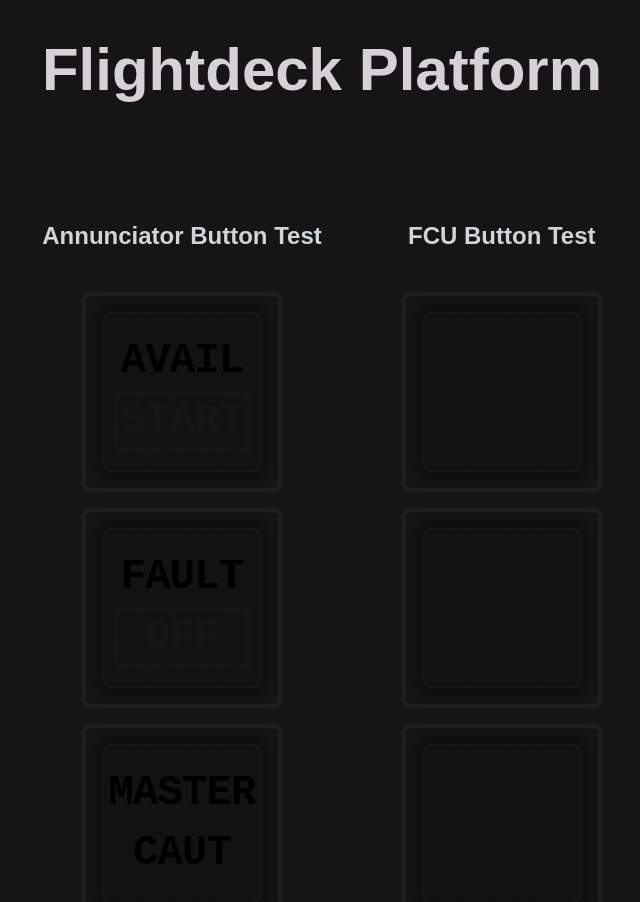
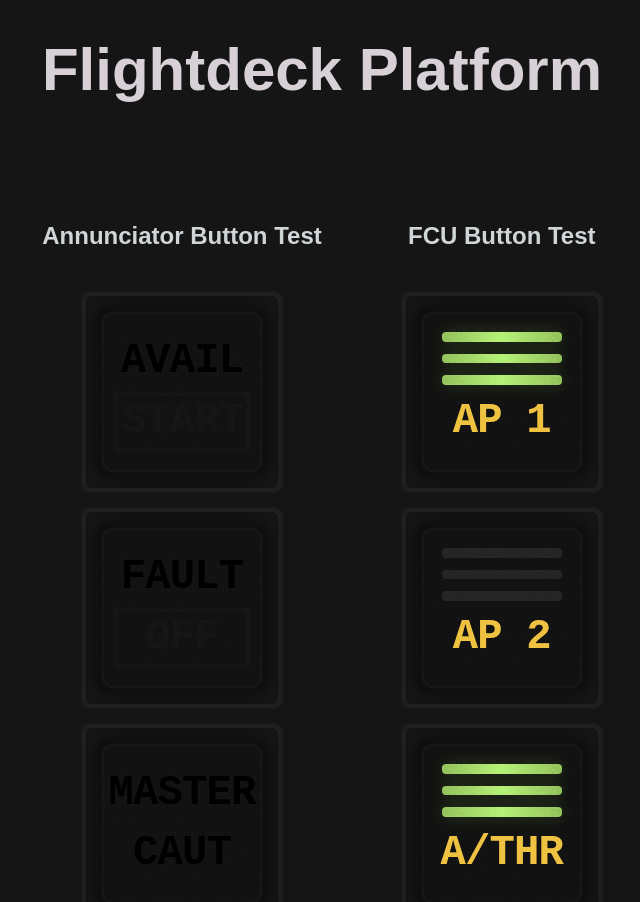
Before and after one commit to Tanay-Kar/flightdeck-platform, a React (Vite) app: page / in a window 1280 px wide. Shown: the top 902 px of the page, without its empty margins (318-958 px from the left). Built offline with nearby package versions, Linux system fonts and the light colour scheme.

Commit message:
feat: Created FCUButton

```diff
--- a/src/App.tsx
+++ b/src/App.tsx
@@ -32,13 +32,13 @@ function App() {
           <div className="flex flex-col items-center justify-center gap-4 mx-auto my-10">
 
             <div className="w-50 shrink-0">
-              <FCUButton />
+              <FCUButton text="AP 1" fcuState="on" />
             </div>
             <div className="w-50 shrink-0">
-              <FCUButton />
+              <FCUButton text="AP 2" fcuState="off" />
             </div>
             <div className="w-50 shrink-0">
-              <FCUButton />
+              <FCUButton text="A/THR" fcuState="on" />
             </div>
           </div>
         </div>
--- a/src/components/FCUButton/FCUButton.tsx
+++ b/src/components/FCUButton/FCUButton.tsx
@@ -1,6 +1,4 @@
 import styles from "./FCUButton.module.css";
-
-
 
 
 function DiffuserGrain() {
@@ -15,16 +13,32 @@ function DiffuserGrain() {
     );
 }
 
+export interface FCUButtonProps {
+    text?: string;
+    fcuState?: "on" | "off";
+}
 
-export default function FCUButton() {
+export default function FCUButton({text, fcuState}: FCUButtonProps) {
+    const barClasses = fcuState === "on"
+        ? "bg-fcu shadow-[0_0_16px_rgba(133,206,66,0.2)]"
+        : "bg-fcu-grey shadow-none";
     return (
         <div className="@container w-full aspect-square bg-[#202020] rounded-lg p-1">
             <div className="size-full bg-[#161616] [box-shadow:inset_0_0_4px_rgba(2,2,2,0.25),0_0_4px_5px_rgba(32,32,32,0.60)] rounded-md p-4">
                 <div className={`${styles.fcuBtn} relative overflow-hidden size-full bg-[#101010] rounded-xl p-3`}>
                     <div className="flex flex-col justify-center h-full">
-                        <div className="flex h-1/2 pt-2 ">
+                        <div className="flex flex-col gap-[20%] h-1/2 pt-2 px-2">
+                                <div className={`rounded-sm w-full h-[16%] ${barClasses}`}></div>
+                                <div className={`rounded-sm w-full h-[16%] ${barClasses}`}></div>
+                                <div className={`rounded-sm w-full h-[16%] ${barClasses}`}></div>
                         </div>
                         <div className="flex h-1/2 pb-2">
+                            <div className={`flex items-center justify-center w-full select-none`}>
+                                <h1
+                                    className={`font-bold text-[22cqw] font-mono tracking-[-0.02em] text-fcu-amber`}>
+                                    {text}
+                                </h1>
+                            </div>
                         </div>
                     </div>
                     <DiffuserGrain />
--- a/src/styles/theme.css
+++ b/src/styles/theme.css
@@ -10,4 +10,16 @@
   --color-ann-red: #FF5454;
   --color-ann-white: #E9E9E9;
 
+  /* FCU Colors */
+  --color-fcu-amber: #edba3a;
+  --color-fcu-grey: #212121;
+  --background-image-fcu: linear-gradient(
+    90deg,
+    #85BA52 0%,
+    #ACF06B 50%,
+    #85BA52 100%
+  );
+
+
+
 }
```
